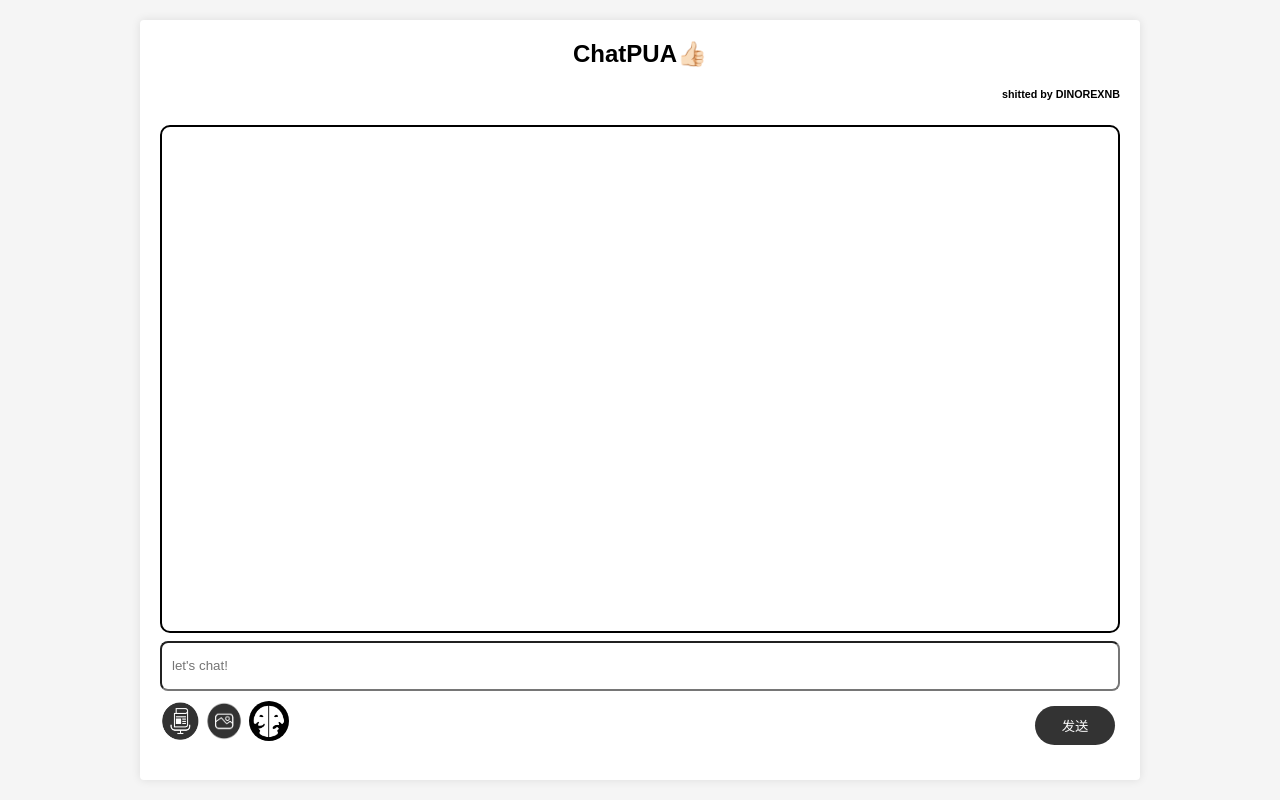
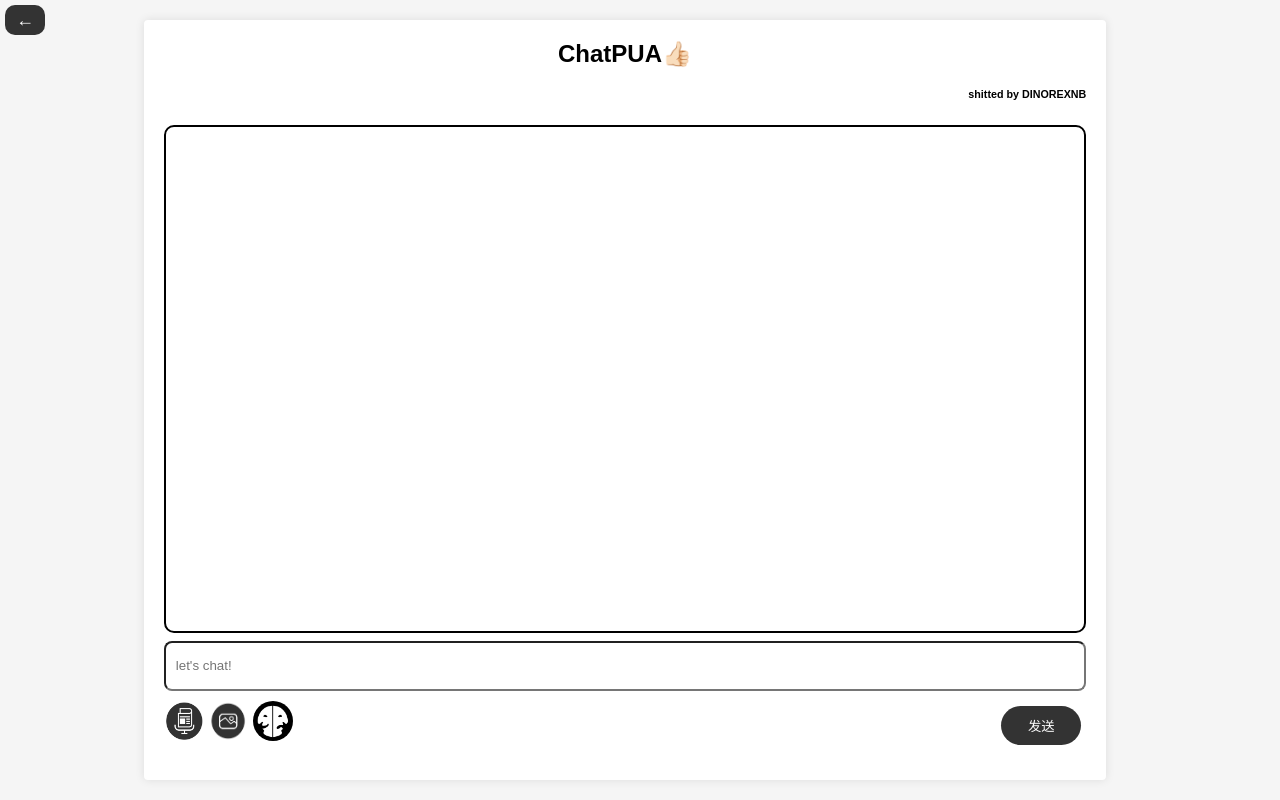
Before and after one commit to DinorexTim/GPT-webUI, a plain HTML site: page Main.html in a window 1280 px wide. Shown: the top 800 px of the page. Drawn offline with nearby package versions, Linux system fonts and the light colour scheme; no server answers.

Commit message:
增加返回登录

```diff
--- a/Main.html
+++ b/Main.html
@@ -26,6 +26,8 @@
       border-radius: 4px;
       box-shadow: 0 0 10px rgba(0, 0, 0, 0.1);
       padding: 20px;
+      margin-right: 12.5%;
+      margin-left: 6%;
       width: 75%;
       height: 90%;
     }
@@ -66,6 +68,26 @@
         transition-duration: 0.3s;
         background-color: #45a049;
     }
+
+    .back{
+      background-color: #333;
+      color: #fff;
+      border: 0;
+      border-radius: 10px;
+      cursor: pointer;
+      width: 40px;
+      height: 30px;
+      float: right;
+      margin: 5px;
+      float: left;
+      font-size: large;
+    }
+
+    .back:hover{
+      transition-duration: 0.3s;
+      background-color: #45a049;
+    }
+
     .interaction{
       border: 2px solid black;
       height: 70%;
@@ -92,12 +114,6 @@
       padding-left: 5px;
       padding-right: 5px;
     }
-    /* .ReplyContent button{
-      width: 60px;
-      margin-right: 2px;
-      border-radius: 20px;
-      margin: 5px;
-    } */
     .options {
       display: flex;
       align-items: center;
@@ -123,6 +139,7 @@
     </style>
 </head>
 <body>
+  <button class="back" id="back">←</button>
   <div class="container">
     <div class="mainbox">
         <h2>ChatPUA👍🏻</h2>
@@ -736,6 +753,10 @@
       document.execCommand('copy');
       document.body.removeChild(textarea);
     }
+    document.getElementById('back').addEventListener('click',()=>{
+      alert('返回登录界面');
+      window.location.href="/"
+    });
   </script>
 </body>
 </html>
```
Also changed, not shown: Index.html (+1 -1 lines).
